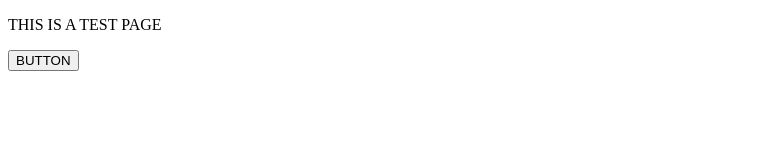
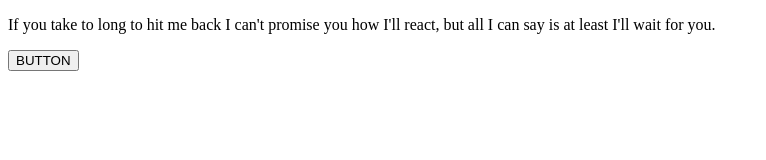
Before and after one commit to ipah/git_practice, a plain HTML site: page index.html in a window 1280 px wide. Shown: the whole page, without its empty margins (0-766 px from the left). Drawn offline with Linux system fonts and the light colour scheme.

Commit message:
add imagine line to body div

```diff
--- a/index.html
+++ b/index.html
@@ -10,12 +10,12 @@
     </div>
     <div class="body">
       <p>
-        THIS IS A TEST PAGE
+        If you take to long to hit me back I can't promise you how I'll react, but all I can say is at least I'll wait for you.
       </p>
     </div>
 
 
-    </div>
+
 
 
     <button type="button" name="button">BUTTON</button>
```
